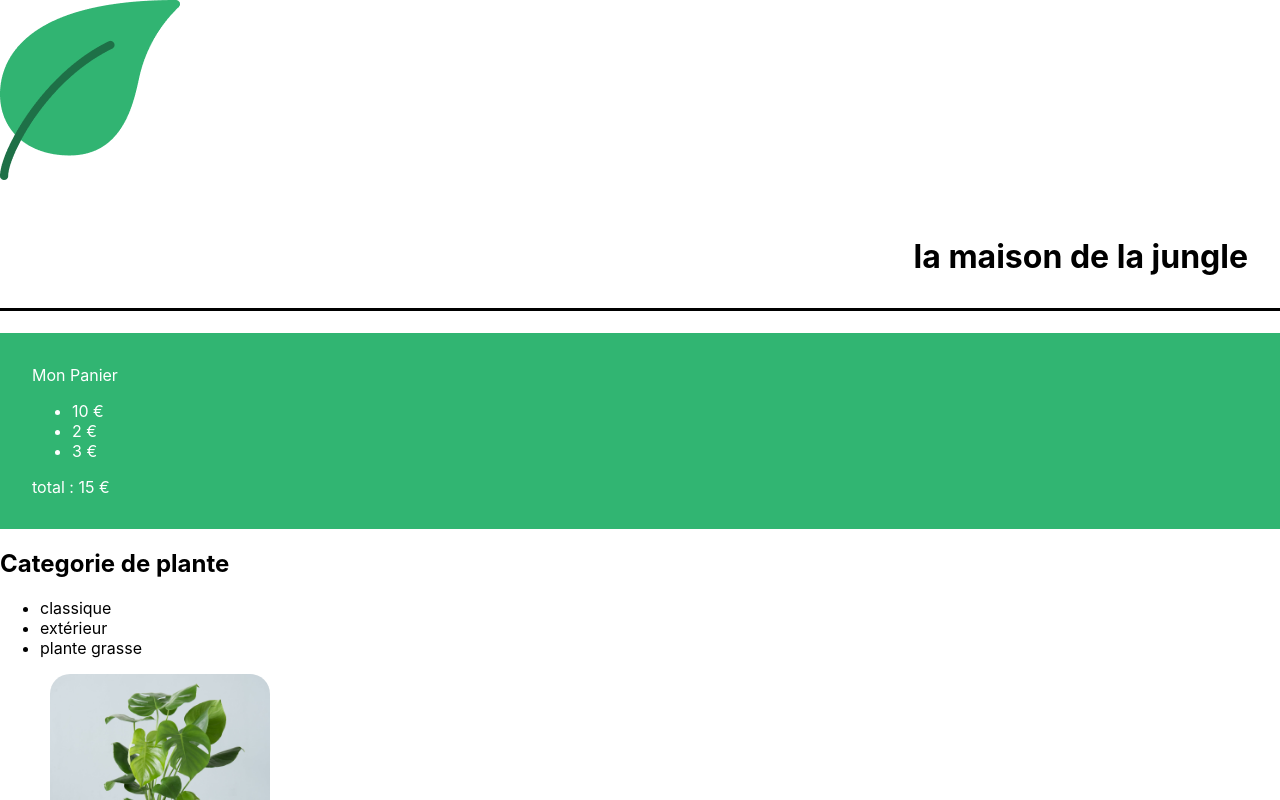
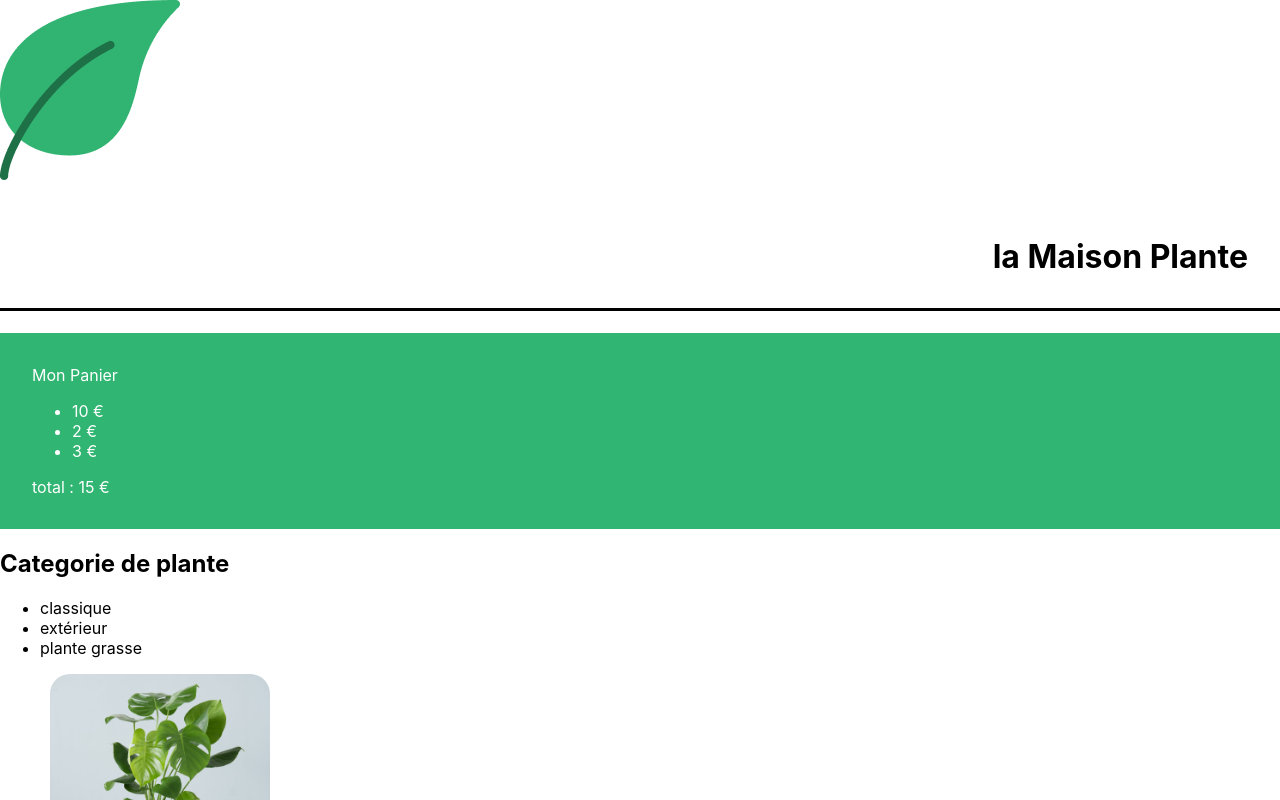
Before and after one commit to chakibaraf/laMaison, a React (Create React App) app: page / in a window 1280 px wide. Shown: the top 800 px of the page. Built offline with nearby package versions, Linux system fonts and the light colour scheme.

Commit message:
changement du titre

```diff
--- a/src/components/Banner.js
+++ b/src/components/Banner.js
@@ -4,7 +4,7 @@ import '../styles/Banner.css'
 import logo from '../assets/logo.png'
 
 export default function Banner() {
-  const title = "la maison de la jungle";
+  const title = "la Maison Plante";
   return (
     <>
     <img src={logo} alt=""  className='lmj-logo'/>
```
